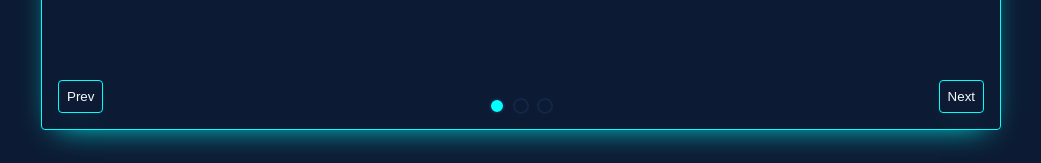
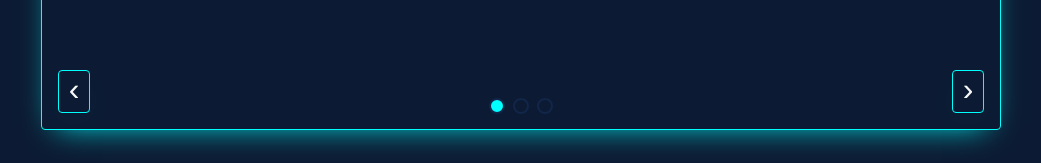
Before and after one commit to carterjmoore/personal-website, a Next.js app: page / in a window 1280 px wide. Shown: the part 3069-3232 px from the top of the page, without its empty margins (119-1160 px from the left). Built offline with nearby package versions, Linux system fonts and the light colour scheme; a web font is replaced by a local one.

Commit message:
Slide buttons are now arrows

```diff
--- a/components/projects/ProjectSlide.jsx
+++ b/components/projects/ProjectSlide.jsx
@@ -14,8 +14,32 @@ const ProjectSlide = (props) => {
       </div>
       <div className={classes.info}></div>
       <div className={classes.buttons}>
-        <Button onClick={props.onPrev}>Prev</Button>
-        <Button onClick={props.onNext}>Next</Button>
+        <Button
+          style={{
+            fontSize: '2rem',
+            paddingTop: '0',
+            paddingLeft: '0',
+            paddingRight: '0',
+            paddingBottom: '4px',
+            width: '2rem',
+          }}
+          onClick={props.onPrev}
+        >
+          &#8249;
+        </Button>
+        <Button
+          style={{
+            fontSize: '2rem',
+            paddingTop: '0',
+            paddingLeft: '0',
+            paddingRight: '0',
+            paddingBottom: '4px',
+            width: '2rem',
+          }}
+          onClick={props.onNext}
+        >
+          &#8250;
+        </Button>
       </div>
     </div>
   );
--- a/components/ui/Button.jsx
+++ b/components/ui/Button.jsx
@@ -2,7 +2,11 @@ import classes from './Button.module.scss';
 
 const Button = (props) => {
   return (
-    <button className={classes.button} onClick={props.onClick}>
+    <button
+      className={classes.button}
+      style={props.style}
+      onClick={props.onClick}
+    >
       {props.children}
     </button>
   );
```
